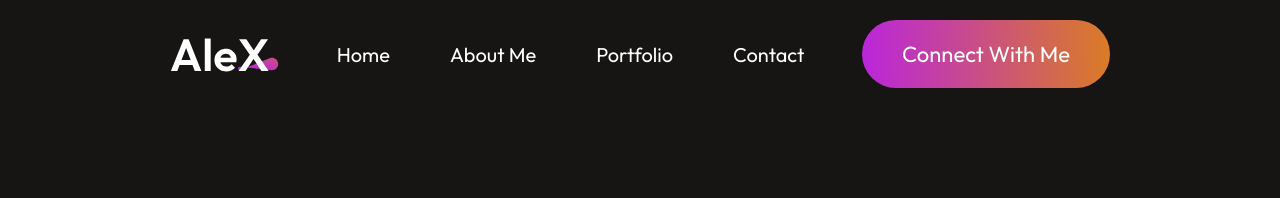
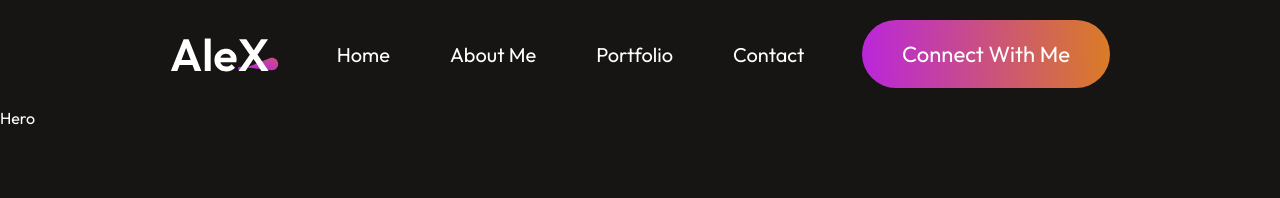
Before and after one commit to hellokristinafaye/portfolio-react, a React (Vite) app: page / in a window 1280 px wide. Shown: the top 198 px of the page. Built offline with nearby package versions, Linux system fonts and the light colour scheme.

Commit message:
hero component mounted

```diff
--- a/src/App.jsx
+++ b/src/App.jsx
@@ -1,10 +1,12 @@
 import React from 'react'
 import Navbar from './components/NavBar/Navbar'
+import Hero from './components/Hero/Hero'
 
 const App = () => {
   return (
     <div>
       <Navbar />
+      <Hero />
     </div>
   )
 }
```
